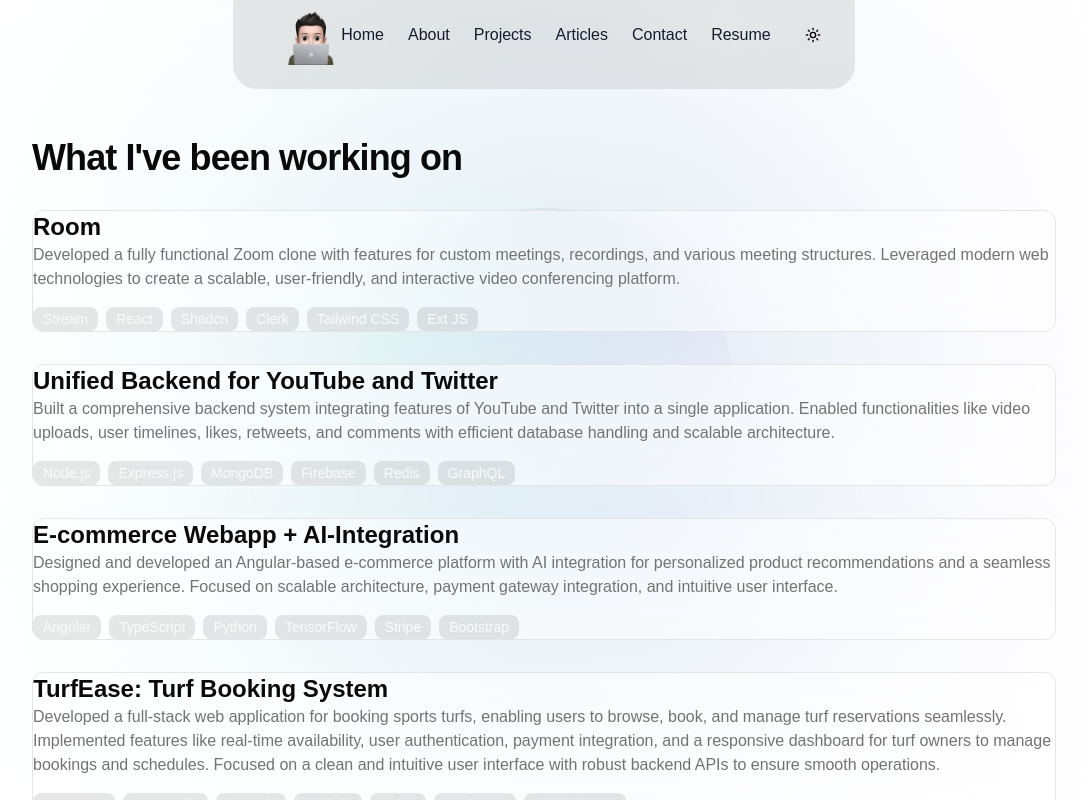
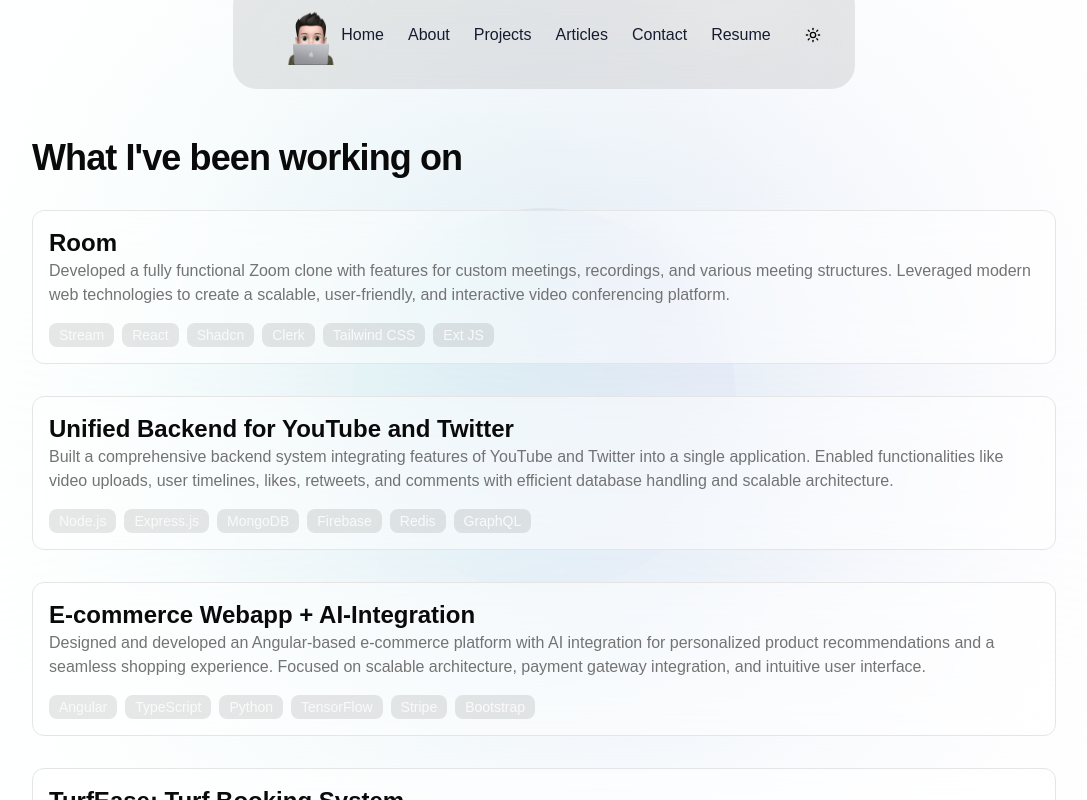
Before and after one commit to Viral-Sachde/portfolio-2024, a Next.js app: page /project in a window 1280 px wide. Shown: the top 800 px of the page, without its empty margins (96-1183 px from the left). Built offline with nearby package versions, Linux system fonts and the light colour scheme.

Commit message:
Update page.tsx

```diff
--- a/app/project/page.tsx
+++ b/app/project/page.tsx
@@ -96,7 +96,7 @@ export default function ProjectsPage() {
                                 href={project.link}
                                 className="group relative overflow-hidden rounded-xl border bg-card/50 backdrop-blur-xl transition-all hover:bg-card/80"
                             >
-                                <div className="">
+                                <div className="p-4">
 
                                     <div className="space-y-4">
                                         <div>
```
